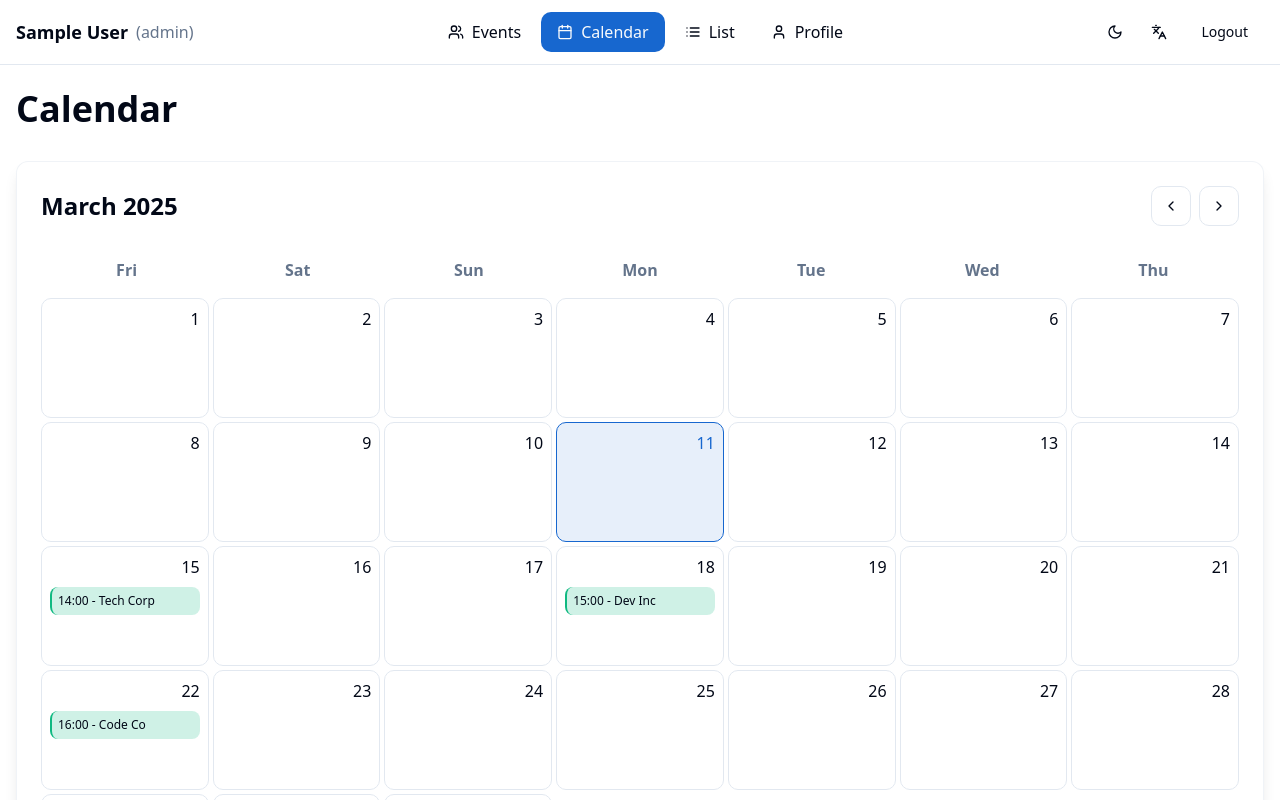
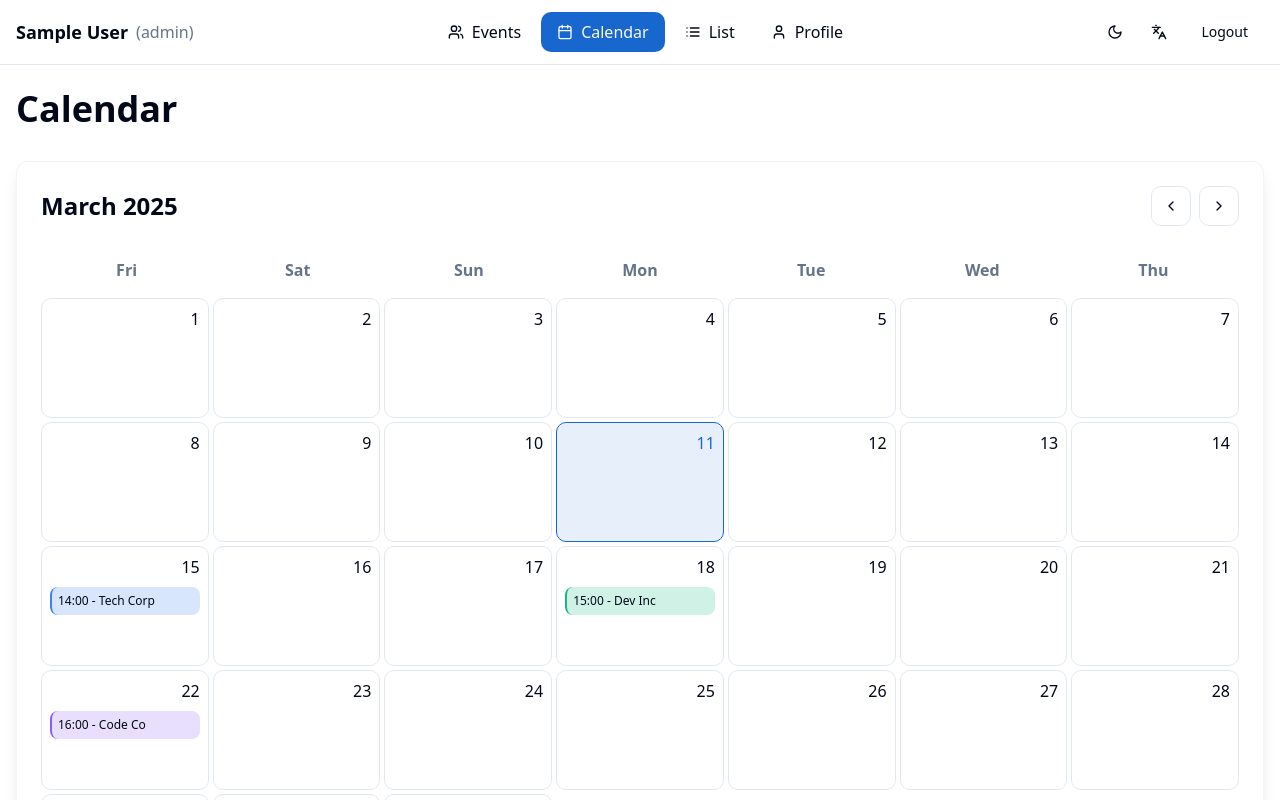
Before and after one commit to DieEwe/mentor-booking-6, a React (Vite) app: page /calendar in a window 1280 px wide. Shown: the top 800 px of the page. Built offline with nearby package versions, Linux system fonts and the light colour scheme; sample sign-in values are in the browser's storage.

Commit message:
Fix type comparison error
The type comparison in Calendar.tsx was incorrect, comparing EventStatus to string literals. This commit corrects the comparison to properly check the event status.

```diff
--- a/src/pages/Calendar.tsx
+++ b/src/pages/Calendar.tsx
@@ -134,8 +134,8 @@ const Calendar = () => {
                         key={event.id}
                         onClick={(e) => handleEventClick(event, e)}
                         className={`w-full text-left text-xs p-1.5 rounded-sm truncate ${
-                          event.status === "wanted" ? "bg-status-wanted/20 hover:bg-status-wanted/40 border-l-2 border-status-wanted" :
-                          event.status === "process" ? "bg-status-process/20 hover:bg-status-process/40 border-l-2 border-status-process" :
+                          event.status === "open" ? "bg-status-open/20 hover:bg-status-open/40 border-l-2 border-status-open" :
+                          event.status === "progress" ? "bg-status-progress/20 hover:bg-status-progress/40 border-l-2 border-status-progress" :
                           "bg-status-found/20 hover:bg-status-found/40 border-l-2 border-status-found"
                         }`}
                       >
```
